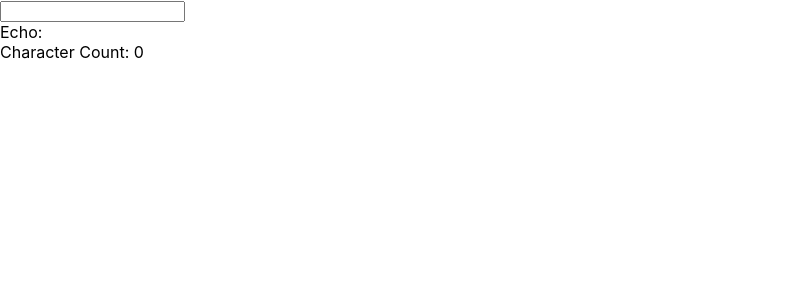
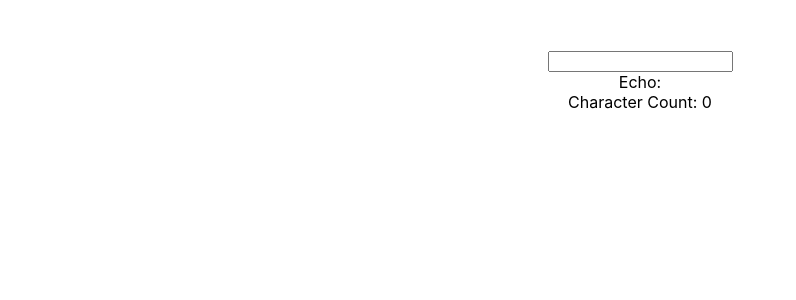
Before and after one commit to Onepiece2424/my-recoil-app, a React (Create React App) app: page / in a window 1280 px wide. Shown: the top 300 px of the page, without its empty margins (0-796 px from the left). Built offline with nearby package versions, Linux system fonts and the light colour scheme.

Commit message:
feat:センタリングするためのスタイルを適用

```diff
--- a/src/App.js
+++ b/src/App.js
@@ -1,7 +1,7 @@
 import React from 'react';
 import './App.css';
 import { RecoilRoot } from 'recoil';
-import CharacterCounter from './components/CharacterCounter';
+import CharacterCounter from './components/CharacterCounter.tsx';
 
 function App() {
 
--- a/src/components/CharacterCounter.jsx
+++ b/src/components/CharacterCounter.tsx
@@ -2,19 +2,29 @@ import React from 'react'
 import TextInput from './TextInput'
 import CharacterCount from './CharacterCount'
 import { atom } from 'recoil'
+import styled from 'styled-components'
+
 
 const CharacterCounter = () => {
+  let name:string = 'Aさん'
+  console.log(name)
+
   const textState = atom({
     key: 'textState',
     default: '',
   });
 
   return (
-    <>
+    <StyledWrapper>
       <TextInput textState={textState} />
       <CharacterCount textState={textState} />
-    </>
+    </StyledWrapper>
   )
 }
 
+const StyledWrapper = styled.div`
+  margin: 50px auto;
+  text-align: center;
+`
+
 export default CharacterCounter
```
